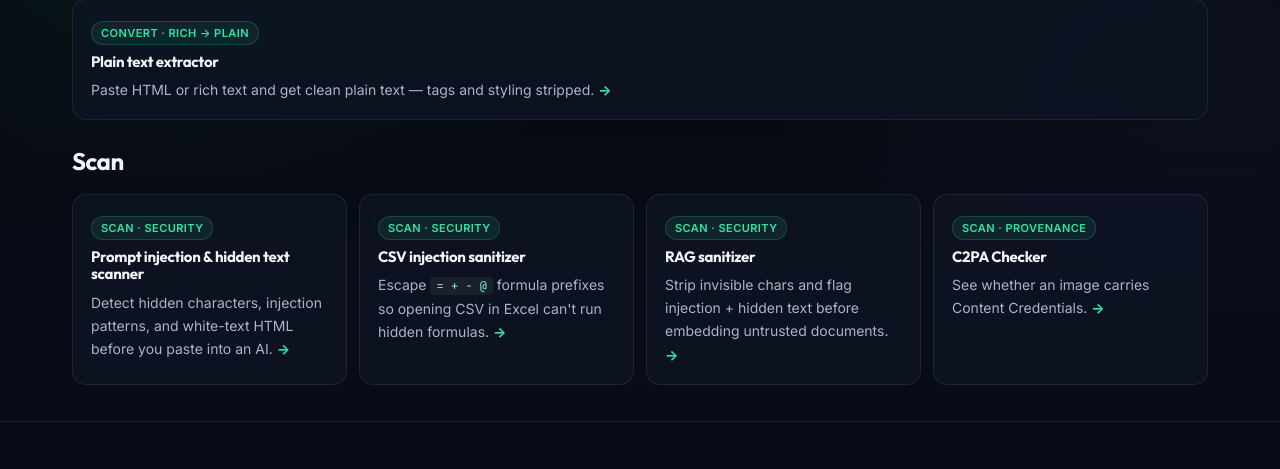
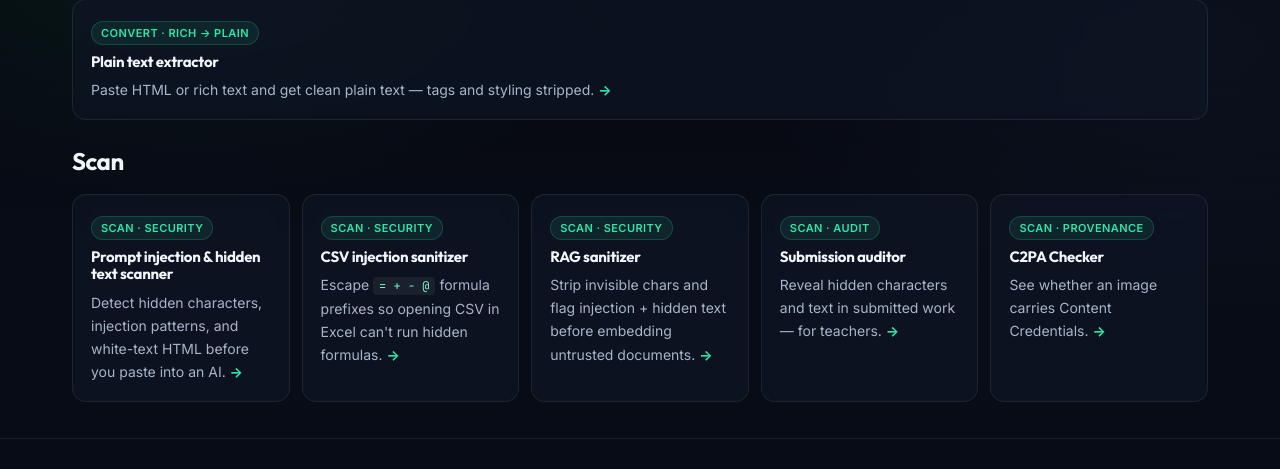
Before and after one commit to ylwl1997/noatmark, a browser extension: page tools/index.html in a window 1280 px wide. Shown: the part 859-1328 px from the top of the page. Drawn offline with Linux system fonts and the light colour scheme.

Commit message:
新增学生教师段：审计工具 + 落地页

```diff
--- a/tools/index.html
+++ b/tools/index.html
@@ -98,6 +98,11 @@
           <h3>RAG sanitizer</h3>
           <p>Strip invisible chars and flag injection + hidden text before embedding untrusted documents. <span class="arr">&rarr;</span></p>
         </a>
+        <a class="card card-link" href="/tools/submission-auditor/">
+          <span class="cat">Scan · audit</span>
+          <h3>Submission auditor</h3>
+          <p>Reveal hidden characters and text in submitted work — for teachers. <span class="arr">&rarr;</span></p>
+        </a>
         <a class="card card-link" href="/c2pa-verifier/">
           <span class="cat">Scan · provenance</span>
           <h3>C2PA Checker</h3>
```
